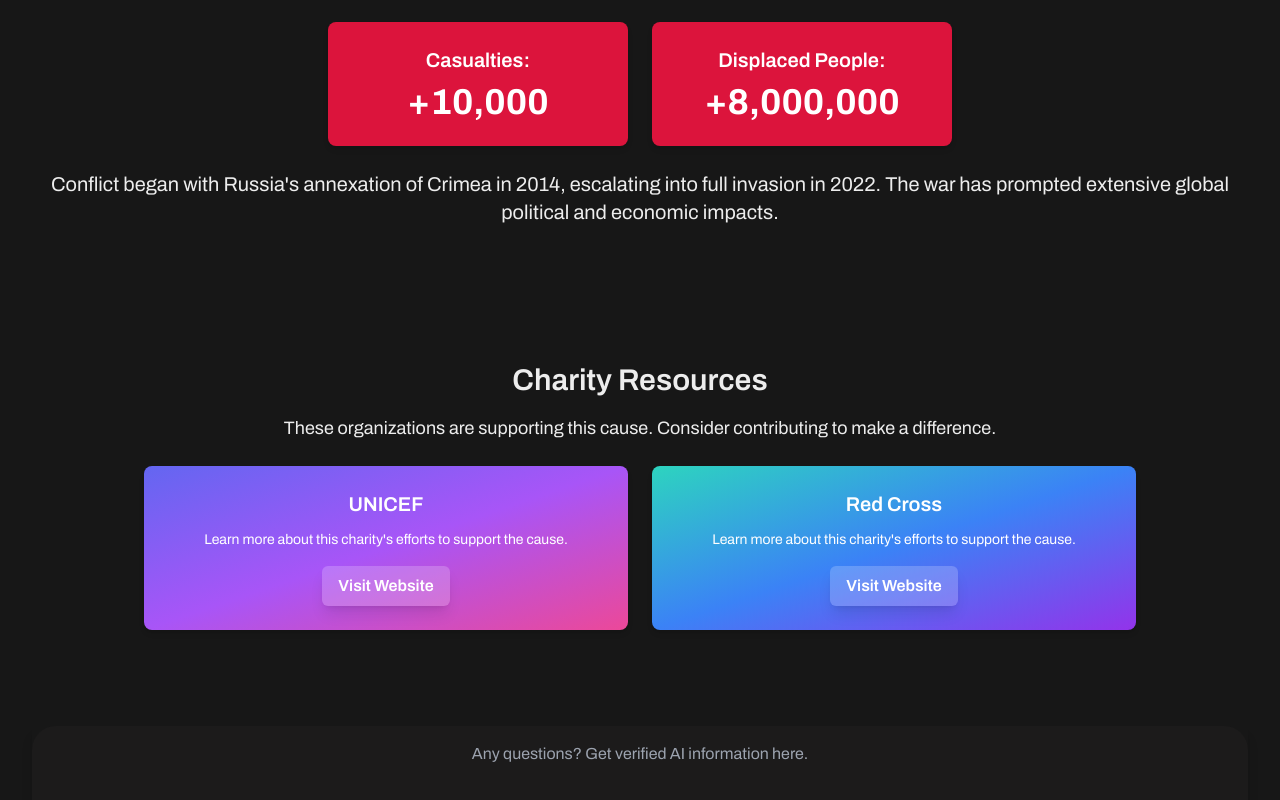
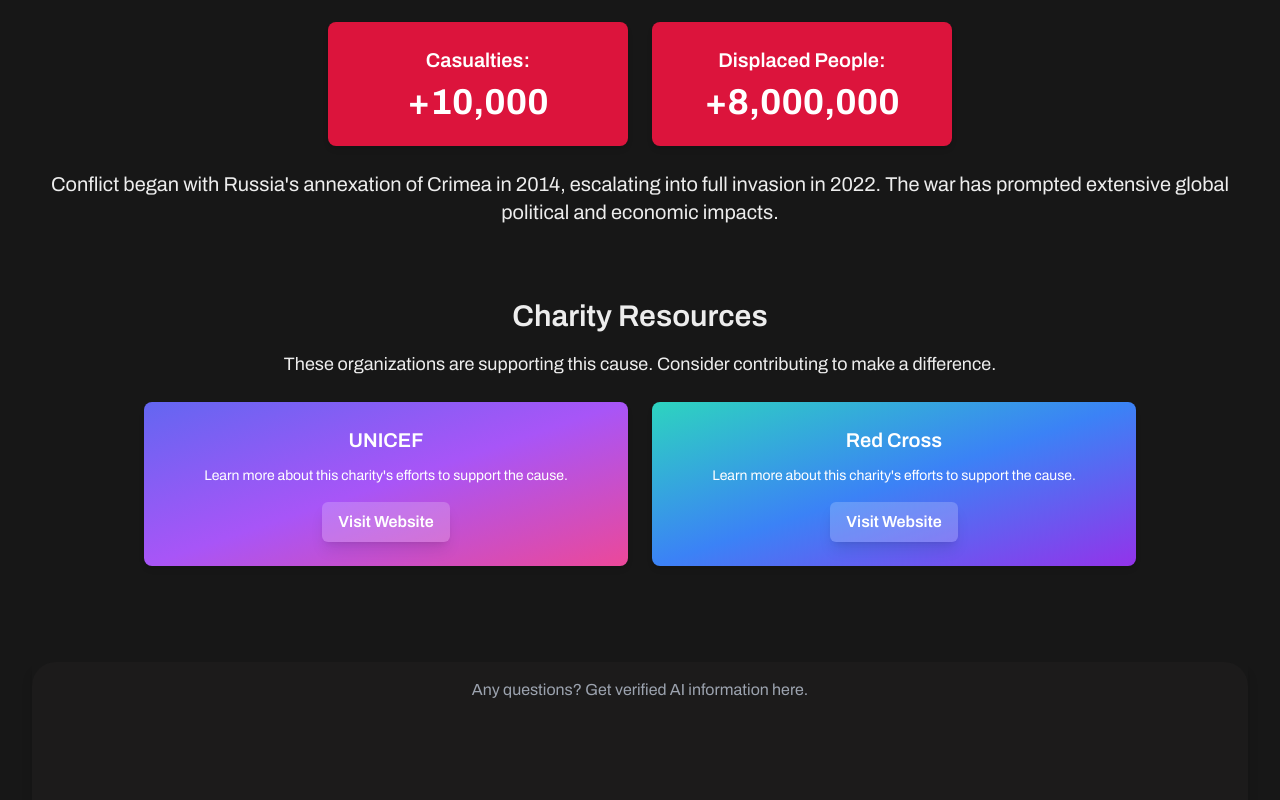
Before and after one commit to yotam1802/HackTheChange2024, a Next.js app: page /conflicts/1 in a window 1280 px wide. Shown: the part 942-1742 px from the top of the page. Built offline with nearby package versions, Linux system fonts and the light colour scheme.

Commit message:
small ui

```diff
--- a/src/app/conflicts/[id]/page.js
+++ b/src/app/conflicts/[id]/page.js
@@ -184,7 +184,7 @@
                 opacity: charitiesInView ? 1 : 0,
               }}
               transition={{ duration: 2, ease: "easeInOut" }}
-              className="charities-section mb-24 mt-24"
+              className="charities-section mb-24 mt-8"
             >
               <h3 className="text-3xl font-semibold text-center my-4">
                 Charity Resources
```
